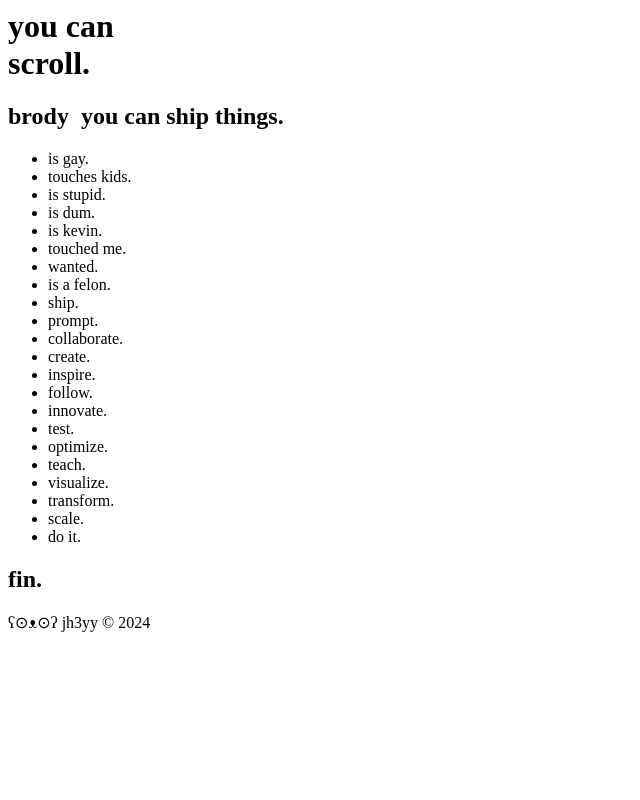
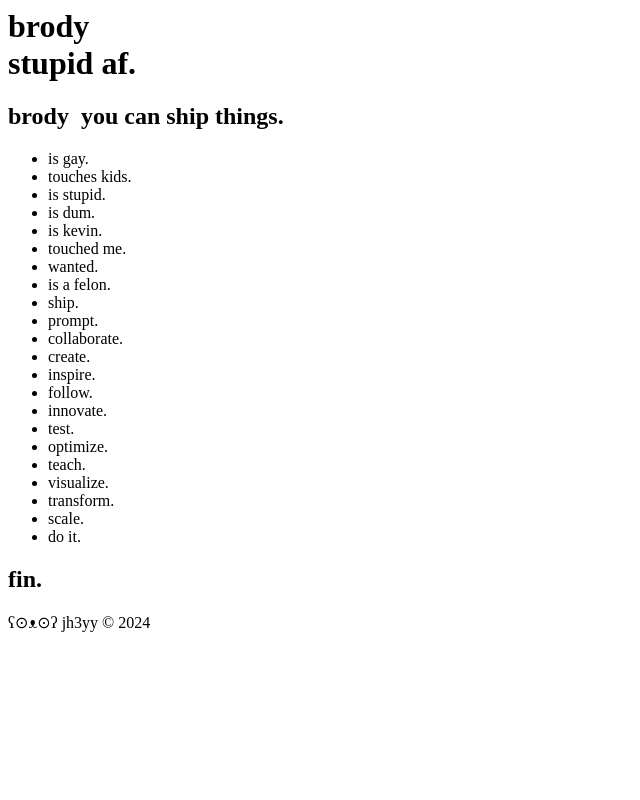
Before and after one commit to Luminarity-lol/Brody, a plain HTML site: page Index.html in a window 1280 px wide. Shown: the top 800 px of the page, without its empty margins (0-640 px from the left). Drawn offline with Linux system fonts and the light colour scheme.

Commit message:
Update Index.html

```diff
--- a/Index.html
+++ b/Index.html
@@ -1,5 +1,5 @@
 <header>
-      <h1 class="fluid">you can<br />scroll.</h1>
+      <h1 class="fluid">brody<br />stupid af.</h1>
     </header>
     <main>
       <section class="content fluid">
```
